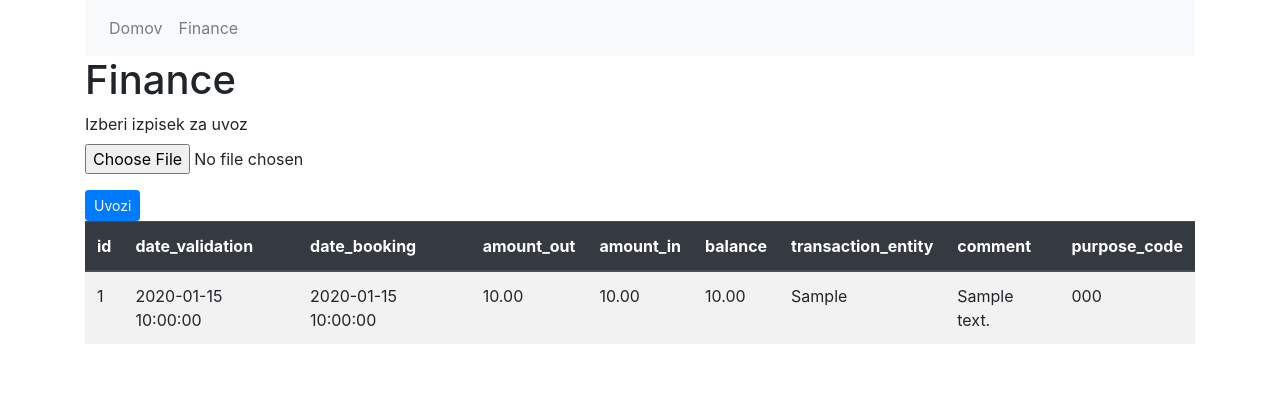
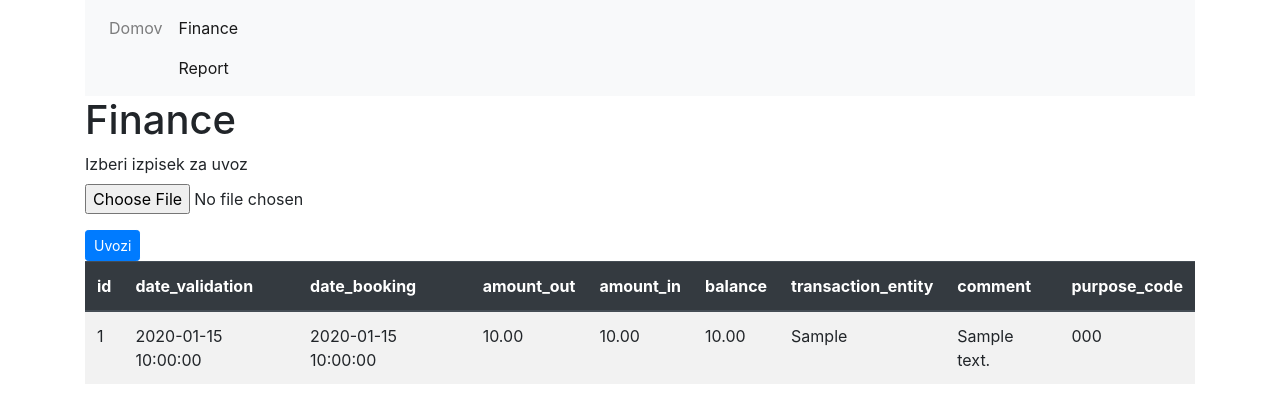
Before and after one commit to LeskoIam/householdHub, a Flask app: page /netstik-report in a window 1280 px wide. Shown: the top 420 px of the page. Run offline with Flask 2, Linux system fonts and the light colour scheme; tables that the repository leaves empty hold one stand-in row (values such as "Sample post"); some libraries are stand-ins or nearby versions.

Commit message:
Added subpage navigation.

```diff
--- a/app/templates/base.html
+++ b/app/templates/base.html
@@ -34,12 +34,13 @@
         <div class="collapse navbar-collapse" id="navbarNavDropdown">
             <ul class="navbar-nav">
 
-                <li {% if "index" in request.url_rule.endpoint %}class="nav-item active" {% else %}class="nav-item"{% endif %}>
-                    <a class="nav-link" href="{{ url_for("index") }}">Domov</a>
+                <li {% if request.url_rule.endpoint in ["index"] %}class="nav-item active" {% else %}class="nav-item"{% endif %}>
+                    <a class="nav-link bold" href="{{ url_for("index") }}">Domov</a>
                 </li>
 
-                <li {% if "finances" in request.url_rule.endpoint %}class="nav-item active" {% else %}class="nav-item"{% endif %}>
-                    <a class="nav-link" href="{{ url_for("finances") }}">Finance</a>
+                <li {% if request.url_rule.endpoint in ["netstik_report", "finances"] %}class="nav-item active" {% else %}class="nav-item"{% endif %}>
+                    <a class="nav-link bold" href="{{ url_for("finances") }}">Finance</a>
+                    {% block finances_nav%}{% endblock %}
                 </li>
 
             </ul>
--- a/app/templates/finances/finances.html
+++ b/app/templates/finances/finances.html
@@ -1,5 +1,4 @@
 {% extends "finances/finances_base.html" %}
 
 {% block finances_content %}
-    <a href="{{ url_for("netstik_report") }}">report</a>
 {% endblock %}
--- a/app/templates/finances/finances_base.html
+++ b/app/templates/finances/finances_base.html
@@ -1,4 +1,9 @@
 {% extends "base.html" %}
+
+{% block finances_nav%}
+    <a class="nav-link sub-link" href="{{ url_for("netstik_report") }}">Report</a>
+{% endblock %}
+
 {%  block content %}
     <h1>Finance</h1>
 
```
